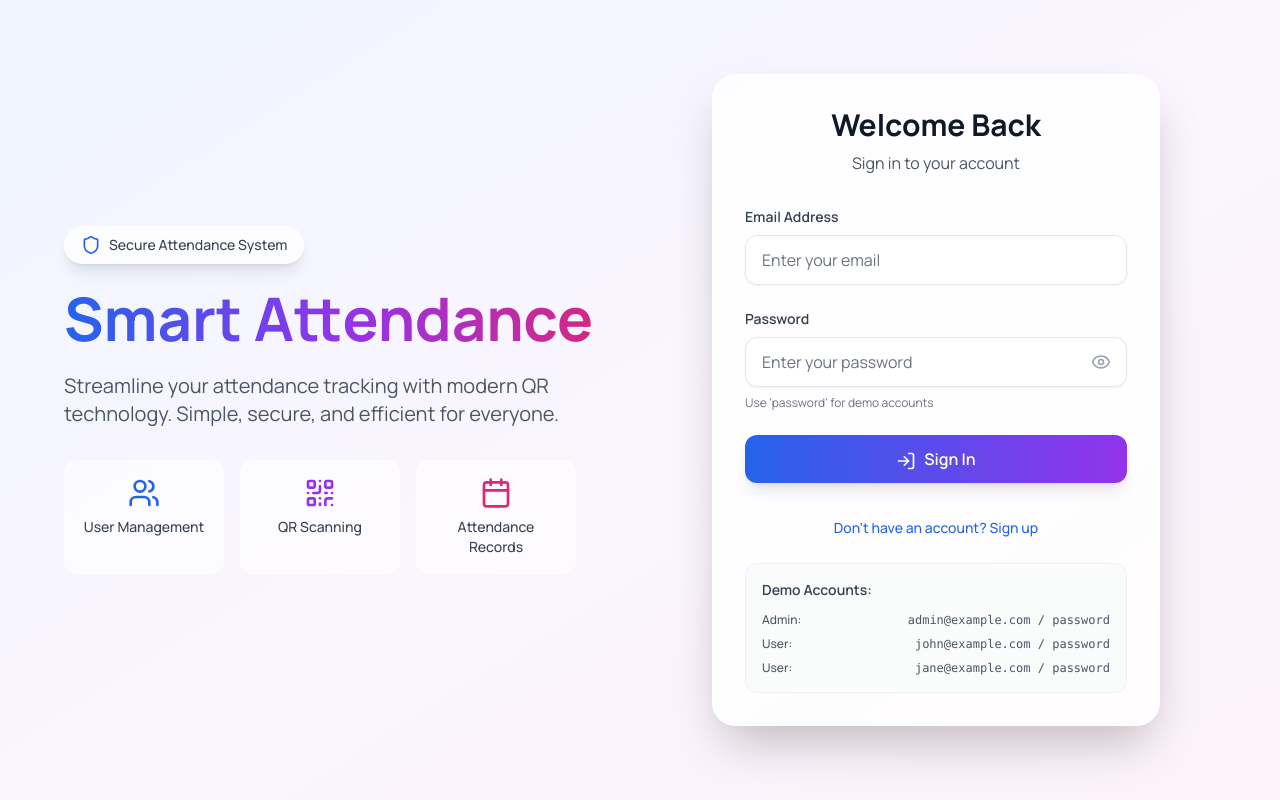
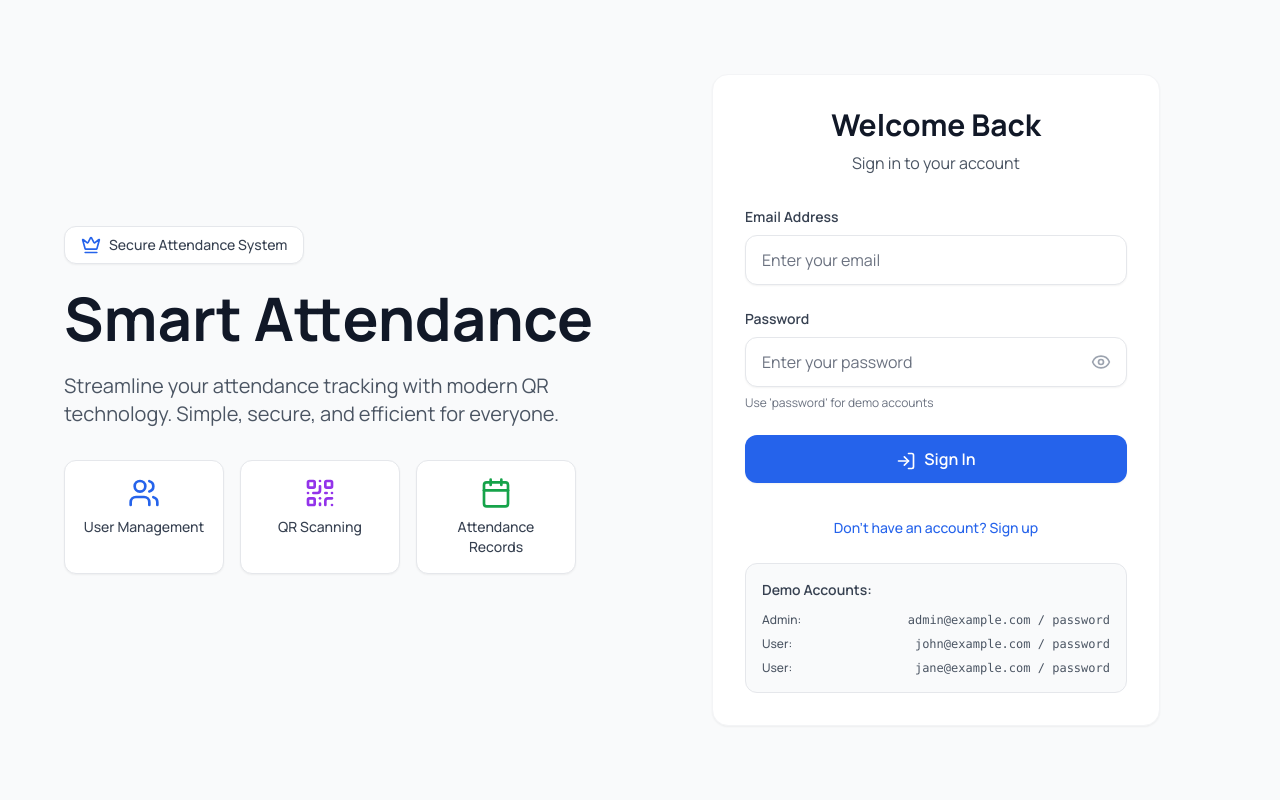
Before and after one commit to Satheshwaran26/Attendance-Management-System, a React (Vite) app: page /login in a window 1280 px wide. Built offline with nearby package versions, Linux system fonts and the light colour scheme.

Commit message:
login page updated

```diff
--- a/src/components/LoginPage.tsx
+++ b/src/components/LoginPage.tsx
@@ -3,7 +3,7 @@ import { useNavigate } from 'react-router-dom';
 import { useAuth } from '../context/AuthContext';
 import { mockAuthService } from '../services/mockData';
 import type { User, UserRegistration } from '../types';
-import { Eye, EyeOff, LogIn, UserPlus, QrCode, ArrowRight, CheckCircle, Shield, Users, Calendar } from 'lucide-react';
+import { Eye, EyeOff, LogIn, UserPlus, QrCode, ArrowRight, CheckCircle, Shield, Users, Calendar, Crown } from 'lucide-react';
 
 const LoginPage: React.FC = () => {
   const [isLogin, setIsLogin] = useState(true);
@@ -93,10 +93,10 @@ const LoginPage: React.FC = () => {
   // If user is in scanner step, show the scanner interface
   if (userStep === 'scanner' && currentUser) {
     return (
-      <div className="min-h-screen bg-gradient-to-br from-green-50 via-blue-50 to-purple-50 flex items-center justify-center p-4">
+      <div className="min-h-screen bg-gray-50 flex items-center justify-center p-4">
         <div className="max-w-2xl w-full">
           <div className="text-center mb-8">
-            <div className="mx-auto flex items-center justify-center h-20 w-20 rounded-full bg-green-100 mb-4">
+            <div className="mx-auto flex items-center justify-center h-20 w-20 bg-green-50 rounded-2xl mb-4 border border-green-100">
               <CheckCircle className="h-10 w-10 text-green-600" />
             </div>
             <h1 className="text-3xl font-bold text-gray-900 mb-2">
@@ -107,9 +107,9 @@ const LoginPage: React.FC = () => {
             </p>
           </div>
 
-          <div className="bg-white rounded-2xl shadow-2xl p-8 border border-gray-100">
+          <div className="bg-white rounded-2xl shadow-sm p-8 border border-gray-100">
             <div className="text-center space-y-6">
-              <div className="mx-auto flex items-center justify-center h-16 w-16 rounded-full bg-blue-100">
+              <div className="mx-auto flex items-center justify-center h-16 w-16 bg-blue-50 rounded-2xl border border-blue-100">
                 <QrCode className="h-8 w-8 text-blue-600" />
               </div>
 
@@ -122,7 +122,7 @@ const LoginPage: React.FC = () => {
                 </p>
               </div>
 
-              <div className="bg-gradient-to-r from-blue-50 to-green-50 rounded-xl p-6 border border-blue-200">
+              <div className="bg-blue-50 rounded-xl p-6 border border-blue-200">
                 <h3 className="font-semibold text-blue-900 mb-3">Your Information:</h3>
                 <div className="grid grid-cols-1 md:grid-cols-3 gap-4 text-sm">
                   <div className="text-center">
@@ -149,7 +149,7 @@ const LoginPage: React.FC = () => {
                 </button>
                 <button
                   onClick={handleProceedToScanner}
-                  className="flex-1 px-6 py-3 bg-gradient-to-r from-blue-600 to-green-600 text-white rounded-xl font-medium hover:from-blue-700 hover:to-green-700 transition-all transform hover:scale-105 shadow-lg"
+                  className="flex-1 px-6 py-3 bg-blue-600 hover:bg-blue-700 text-white rounded-xl font-medium transition-all shadow-sm hover:shadow-md"
                 >
                   <ArrowRight className="h-5 w-5 mr-2 inline" />
                   Go to Scanner
@@ -163,17 +163,17 @@ const LoginPage: React.FC = () => {
   }
 
   return (
-    <div className="min-h-screen bg-gradient-to-br from-blue-50 via-purple-50 to-pink-50 flex items-center justify-center p-4">
+    <div className="min-h-screen bg-gray-50 flex items-center justify-center p-4">
       <div className="max-w-6xl w-full grid grid-cols-1 lg:grid-cols-2 gap-8 items-center">
         {/* Left Side - Hero Section */}
         <div className="text-center lg:text-left space-y-8">
           <div className="space-y-6">
-            <div className="inline-flex items-center space-x-2 bg-white/80 backdrop-blur-sm px-4 py-2 rounded-full border border-white/20 shadow-lg">
-              <Shield className="h-5 w-5 text-blue-600" />
+            <div className="inline-flex items-center space-x-2 bg-white px-4 py-2 rounded-xl border border-gray-200 shadow-sm">
+              <Crown className="h-5 w-5 text-blue-600" />
               <span className="text-sm font-medium text-gray-700">Secure Attendance System</span>
             </div>
 
-            <h1 className="text-5xl lg:text-6xl font-bold bg-gradient-to-r from-blue-600 via-purple-600 to-pink-600 bg-clip-text text-transparent leading-tight">
+            <h1 className="text-5xl lg:text-6xl font-bold text-gray-900 leading-tight">
               Smart Attendance
             </h1>
 
@@ -184,16 +184,16 @@ const LoginPage: React.FC = () => {
           </div>
 
           <div className="grid grid-cols-1 md:grid-cols-3 gap-4 max-w-lg mx-auto lg:mx-0">
-            <div className="text-center p-4 bg-white/60 backdrop-blur-sm rounded-xl border border-white/20">
+            <div className="text-center p-4 bg-white rounded-xl border border-gray-200 shadow-sm">
               <Users className="h-8 w-8 text-blue-600 mx-auto mb-2" />
               <p className="text-sm font-medium text-gray-700">User Management</p>
             </div>
-            <div className="text-center p-4 bg-white/60 backdrop-blur-sm rounded-xl border border-white/20">
+            <div className="text-center p-4 bg-white rounded-xl border border-gray-200 shadow-sm">
               <QrCode className="h-8 w-8 text-purple-600 mx-auto mb-2" />
               <p className="text-sm font-medium text-gray-700">QR Scanning</p>
             </div>
-            <div className="text-center p-4 bg-white/60 backdrop-blur-sm rounded-xl border border-white/20">
-              <Calendar className="h-8 w-8 text-pink-600 mx-auto mb-2" />
+            <div className="text-center p-4 bg-white rounded-xl border border-gray-200 shadow-sm">
+              <Calendar className="h-8 w-8 text-green-600 mx-auto mb-2" />
               <p className="text-sm font-medium text-gray-700">Attendance Records</p>
             </div>
           </div>
@@ -201,7 +201,7 @@ const LoginPage: React.FC = () => {
 
         {/* Right Side - Login/Register Forms */}
         <div className="max-w-md w-full mx-auto">
-          <div className="bg-white/80 backdrop-blur-sm rounded-3xl shadow-2xl p-8 border border-white/20">
+          <div className="bg-white rounded-2xl shadow-sm p-8 border border-gray-100">
             <div className="text-center mb-8">
               <h2 className="text-3xl font-bold text-gray-900 mb-2">
                 {isLogin ? 'Welcome Back' : 'Join Us'}
@@ -273,7 +273,7 @@ const LoginPage: React.FC = () => {
                 <button
                   type="submit"
                   disabled={isLoading}
-                  className="w-full py-3 px-4 bg-gradient-to-r from-blue-600 to-purple-600 text-white rounded-xl font-semibold hover:from-blue-700 hover:to-purple-700 focus:outline-none focus:ring-2 focus:ring-offset-2 focus:ring-blue-500 disabled:opacity-50 disabled:cursor-not-allowed transition-all transform hover:scale-105 shadow-lg"
+                  className="w-full py-3 px-4 bg-blue-600 hover:bg-blue-700 text-white rounded-xl font-semibold focus:outline-none focus:ring-2 focus:ring-offset-2 focus:ring-blue-500 disabled:opacity-50 disabled:cursor-not-allowed transition-all shadow-sm hover:shadow-md"
                 >
                   {isLoading ? (
                     <div className="animate-spin rounded-full h-5 w-5 border-b-2 border-white mx-auto"></div>
@@ -338,7 +338,7 @@ const LoginPage: React.FC = () => {
                 <button
                   type="submit"
                   disabled={isLoading}
-                  className="w-full py-3 px-4 bg-gradient-to-r from-green-600 to-blue-600 text-white rounded-xl font-semibold hover:from-green-700 hover:to-blue-700 focus:outline-none focus:ring-2 focus:ring-offset-2 focus:ring-green-500 disabled:opacity-50 disabled:cursor-not-allowed transition-all transform hover:scale-105 shadow-lg"
+                  className="w-full py-3 px-4 bg-green-600 hover:bg-green-700 text-white rounded-xl font-semibold focus:outline-none focus:ring-2 focus:ring-offset-2 focus:ring-green-500 disabled:opacity-50 disabled:cursor-not-allowed transition-all shadow-sm hover:shadow-md"
                 >
                   {isLoading ? (
                     <div className="animate-spin rounded-full h-5 w-5 border-b-2 border-white mx-auto"></div>
@@ -369,7 +369,7 @@ const LoginPage: React.FC = () => {
               </button>
             </div>
 
-            <div className="mt-6 p-4 bg-gray-50/80 rounded-xl border border-gray-200/50">
+            <div className="mt-6 p-4 bg-gray-50 rounded-xl border border-gray-200">
               <h3 className="text-sm font-semibold text-gray-700 mb-3">Demo Accounts:</h3>
               <div className="text-xs text-gray-600 space-y-2">
                 <div className="flex justify-between items-center">
```
